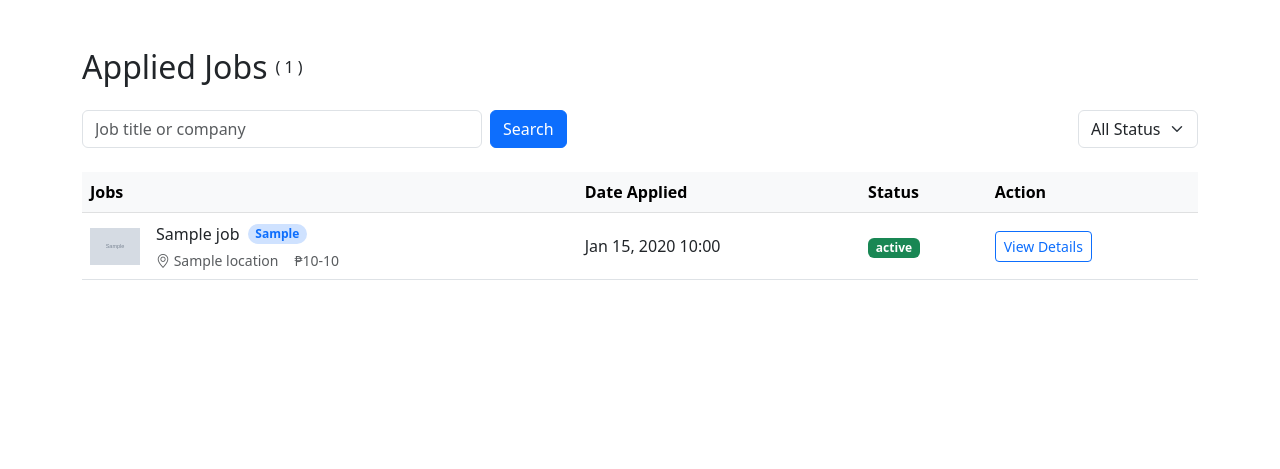
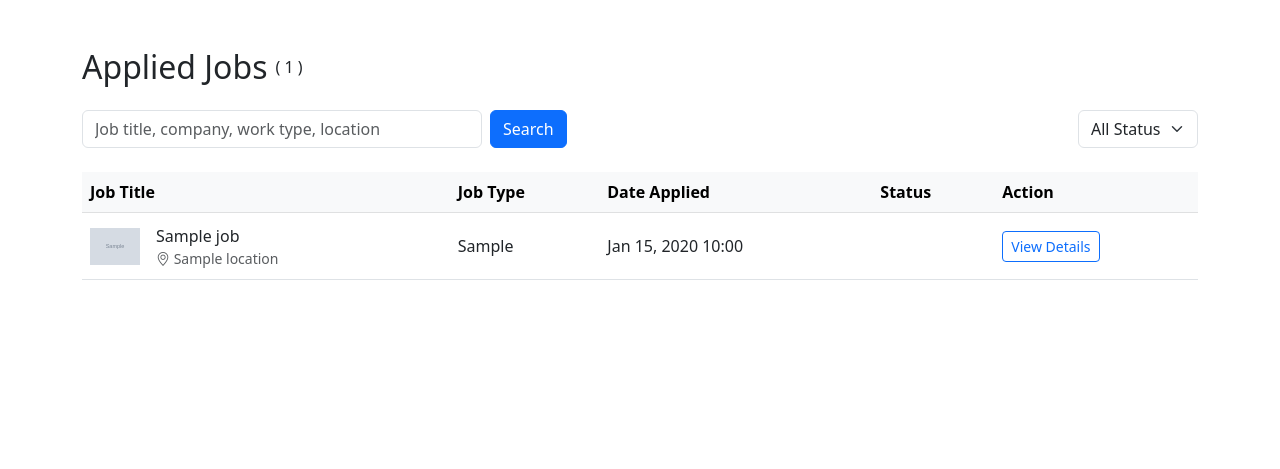
Before and after one commit to alexgalicio/jobportal, a Django app: template main/templates/main/applied_jobs.html in a window 1280 px wide. Shown: the part 69-538 px from the top of the page. Run offline with Django 5.2, Linux system fonts and the light colour scheme; the template is opened without the code that fills it: most values are stand-ins (such as "Sample title", 1, 10 or a date in 2020); grey boxes marked "Sample" are stand-in pictures; data that the repository does not hold is empty.

Commit message:
feat: add job type, update status, and improve ui

```diff
--- a/main/templates/main/applied_jobs.html
+++ b/main/templates/main/applied_jobs.html
@@ -1,5 +1,5 @@
 {% extends 'main/base.html' %}
-{% load custom_filters %}
+{% load static %}
 
 {% block title %}Title{% endblock %}
 
@@ -10,22 +10,21 @@
     <span>( {{ jobs.paginator.count }} )</span>
   </div>
 
-  <!-- search -->
   <form method="get" class="d-flex gap-2 mb-4 align-items-center" id="filterForm">
-    <!-- search and button on the left -->
+    <!-- search -->
     <div class="d-flex gap-2 flex-grow-1">
-      <input type="text" name="search" class="form-control" placeholder="Job title or company"
+      <input type="text" name="search" class="form-control" placeholder="Job title, company, work type, location"
         value="{{ search_query }}" style="max-width: 400px;">
-
       <button type="submit" class="btn btn-primary">Search</button>
     </div>
 
-    <!-- filter on the right -->
+    <!-- filter -->
     <div>
       <select name="status" class="form-select" onchange="document.getElementById('filterForm').submit()">
         <option value="">All Status</option>
-        <option value="active" {% if status_filter == 'active' %}selected{% endif %}>Active</option>
-      <option value="expired" {% if status_filter == 'expired' %}selected{% endif %}>Expired</option>
+        <option value="pending" {% if status_filter == 'pending' %}selected{% endif %}>Pending</option>
+        <option value="accepted" {% if status_filter == 'accepted' %}selected{% endif %}>Accepted</option>
+        <option value="rejected" {% if status_filter == 'rejected' %}selected{% endif %}>Rejected</option>
       </select>
     </div>
   </form>
@@ -35,7 +34,8 @@
     <table class="table table-hover align-middle">
       <thead class="table-light">
         <tr>
-          <th>Jobs</th>
+          <th>Job Title</th>
+          <th>Job Type</th>
           <th>Date Applied</th>
           <th>Status</th>
           <th>Action</th>
@@ -47,35 +47,34 @@
           <td>
             <div class="d-flex align-items-center gap-3">
               {% if application.job.employer.userprofile.employerprofile.logo %}
-              <img src="{{ application.job.employer.userprofile.employerprofile.logo.url }}" alt="Logo" class="rounded"
-                style="width: 50px; height: 50px; object-fit: contain; flex-shrink: 0;">
+                <img src="{{ application.job.employer.userprofile.employerprofile.logo.url }}"
+                  alt="Logo" class="rounded company-logo">
+              {% else %}
+              <!-- TODO: replace with logo -->
+                <img src="{% static 'main/images/hero_bg.png' %}"
+                  alt="No Logo" class="rounded company-logo">
               {% endif %}
-              <div>
-                <div class="d-flex align-items-center gap-2 mb-1">
-                  <span class="fw-medium">{{ application.job.title }}</span>
-                  <span class="badge bg-primary-subtle text-primary rounded-pill">{{ application.job.get_work_type_display }}</span>
-                </div>
-                <div class="d-flex gap-3 small text-muted">
-                <span class="mb-0">
+              <div class="d-flex flex-column">
+                <span class="fw-medium">{{ application.job.title }}</span>
+                <span class="mb-0 small text-muted">
                   <i class="bi bi-geo-alt"></i> {{ application.job.location }}
                 </span>
-                <span>₱{{ application.job.pay_min|format_salary }}-{{ application.job.pay_max|format_salary }}</span>
-              </div>
               </div>
             </div>
           </td>
+          <td>{{ application.job.get_work_type_display }}</td>
           <td>{{ application.applied_at|date:"M d, Y H:i" }}</td>
           <td>
             <span class="badge
-                  {% if application.job.status == 'active' %}
+                  {% if application.status == 'pending' %}
+                      bg-warning
+                  {% elif application.status == 'accepted' %}
                       bg-success
-                  {% elif application.job.status == 'expired' %}
+                  {% elif application.status == 'rejected' %}
                       bg-danger
-                  {% else %}
-                      bg-secondary
                   {% endif %}
                 ">
-              {{ application.job.get_status_display }}
+              {{ application.get_status_display }}
             </span>
           </td>
           <td>
```
